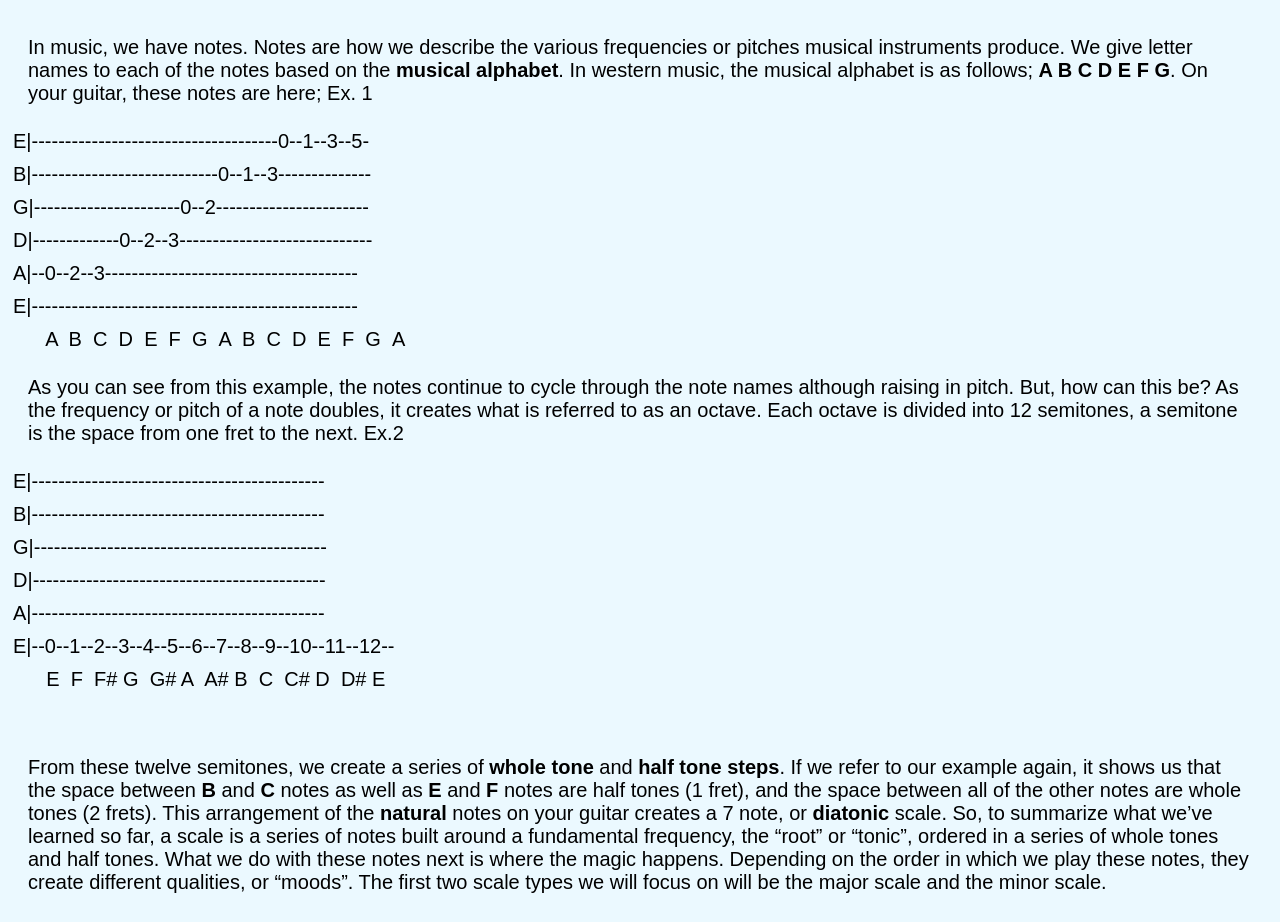
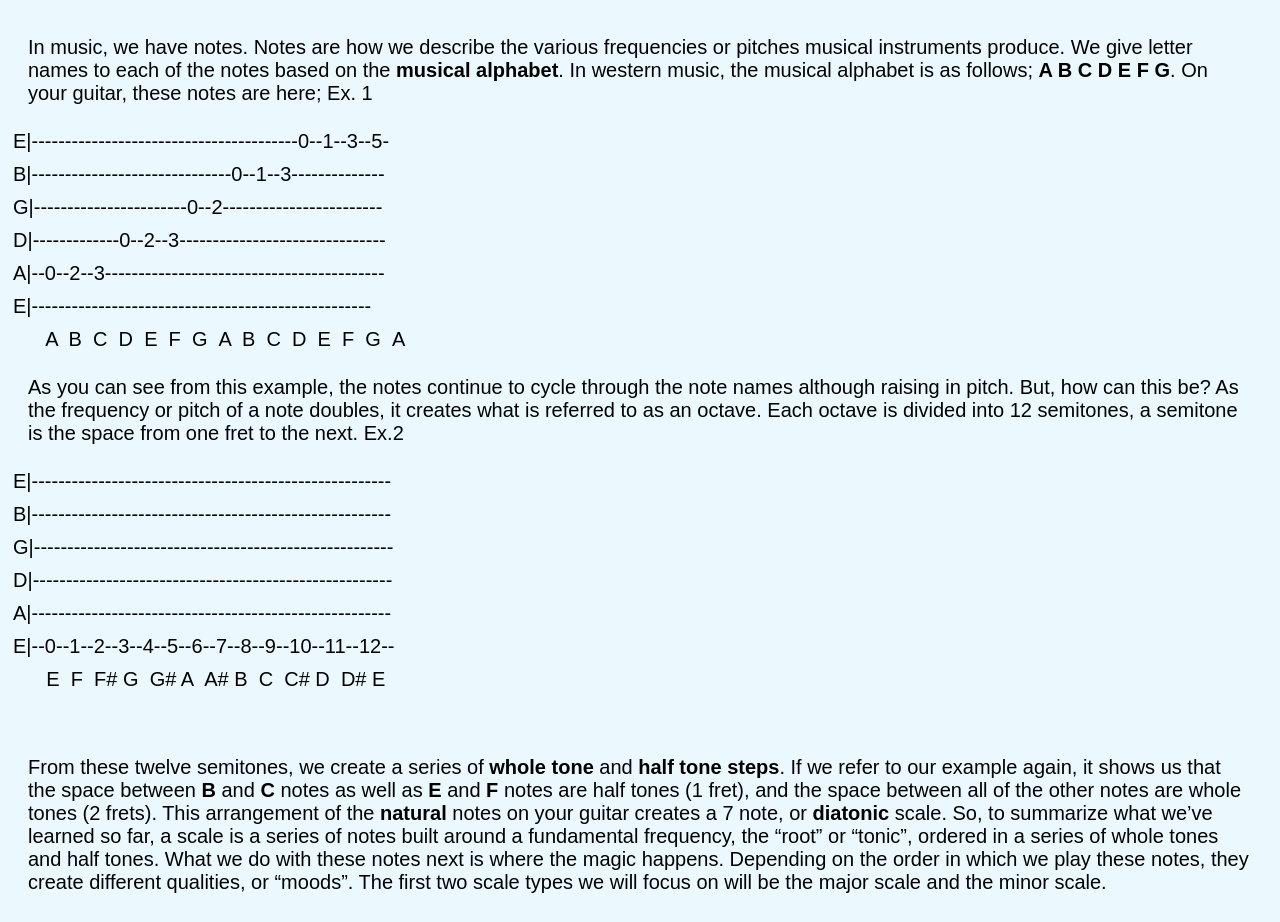
Before and after one commit to Elanigor/elanigor.github.io, a plain HTML site: page index.html in a window 1280 px wide. Shown: the part 951-1873 px from the top of the page. Drawn offline with Linux system fonts and the light colour scheme.

Commit message:
Update tab spacing

```diff
--- a/index.html
+++ b/index.html
@@ -56,23 +56,23 @@
 or pitches musical instruments produce. We give letter names to each of the
 notes based on the <strong>musical alphabet</strong>. In western music, the musical alphabet
           is as follows; <strong>A B C D E F G</strong>. On your guitar, these notes are here; Ex. 1 </p>
-      <p class="tab">E|-------------------------------------0--1--3--5-</p>
-      <p class="tab">B|----------------------------0--1--3--------------</p>
-      <p class="tab">G|----------------------0--2-----------------------</p>
-      <p class="tab">D|-------------0--2--3-----------------------------</p>
-      <p class="tab">A|--0--2--3--------------------------------------</p>
-      <p class="tab">E|-------------------------------------------------</p>
+      <p class="tab">E|----------------------------------------0--1--3--5-</p>
+      <p class="tab">B|------------------------------0--1--3--------------</p>
+      <p class="tab">G|-----------------------0--2------------------------</p>
+      <p class="tab">D|-------------0--2--3-------------------------------</p>
+      <p class="tab">A|--0--2--3------------------------------------------</p>
+      <p class="tab">E|---------------------------------------------------</p>
       <p class="tab"> &nbsp; &nbsp; &nbsp; A &nbsp;B &nbsp;C &nbsp;D &nbsp;E &nbsp;F &nbsp;G &nbsp;A &nbsp;B &nbsp;C &nbsp;D &nbsp;E &nbsp;F &nbsp;G &nbsp;A</p>
 <p>As you can see from this example, the notes continue to cycle through the note
 names although raising in pitch. But, how can this be? As the frequency or pitch
 of a note doubles, it creates what is referred to as an octave. Each octave is
 divided into 12 semitones, a semitone is the space from one fret to the next.
   Ex.2</p>
-      <p class="tab">E|--------------------------------------------</p>
-      <p class="tab">B|--------------------------------------------</p>
-      <p class="tab">G|--------------------------------------------</p>
-      <p class="tab">D|--------------------------------------------</p>
-      <p class="tab">A|--------------------------------------------</p>
+      <p class="tab">E|------------------------------------------------------</p>
+      <p class="tab">B|------------------------------------------------------</p>
+      <p class="tab">G|------------------------------------------------------</p>
+      <p class="tab">D|------------------------------------------------------</p>
+      <p class="tab">A|------------------------------------------------------</p>
       <p class="tab">E|--0--1--2--3--4--5--6--7--8--9--10--11--12--</p>
       <p class="tab"> &nbsp; &nbsp; &nbsp; E &nbsp;F &nbsp;F# G &nbsp;G# A &nbsp;A# B &nbsp;C &nbsp;C# D &nbsp;D# E</p>
       </p>
```
